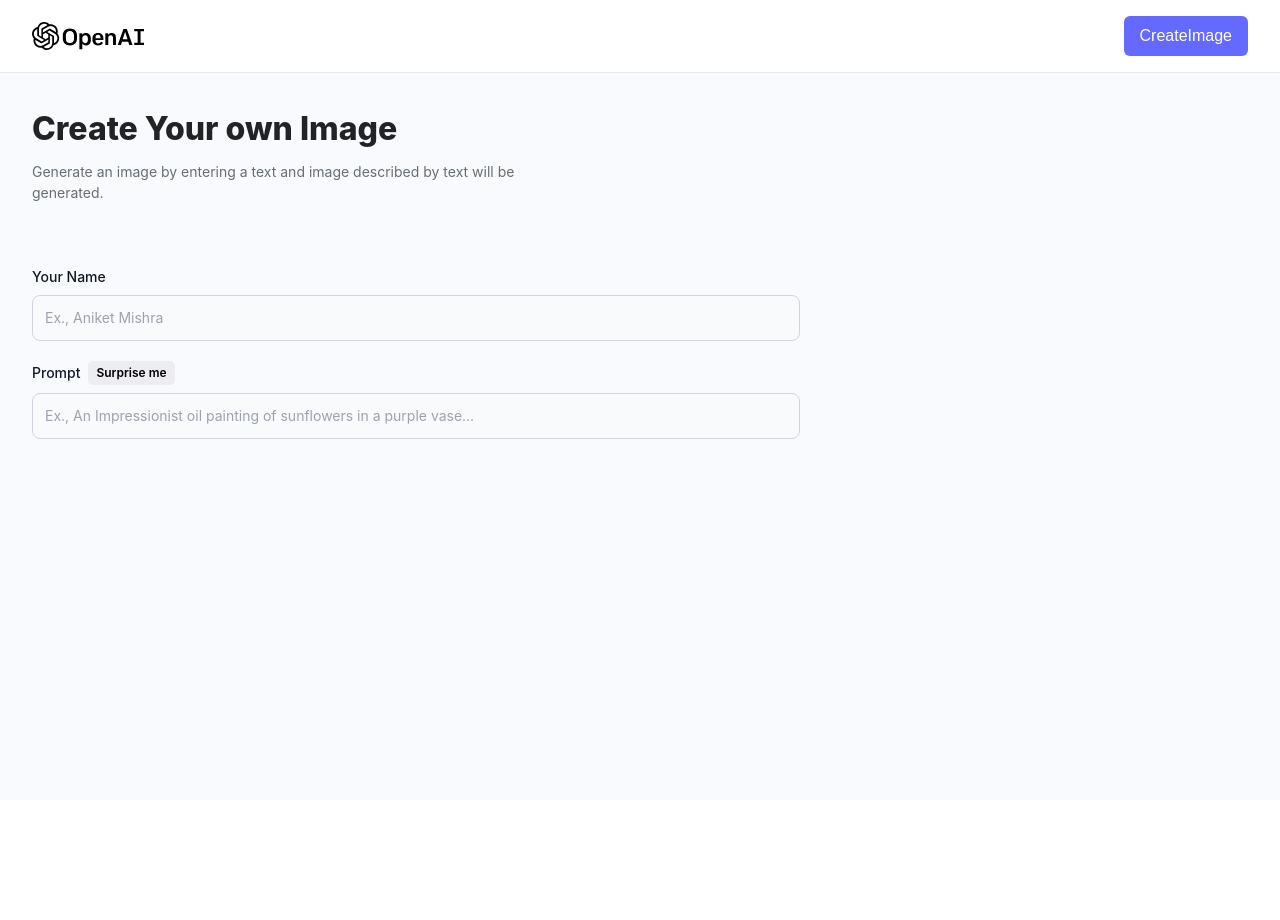
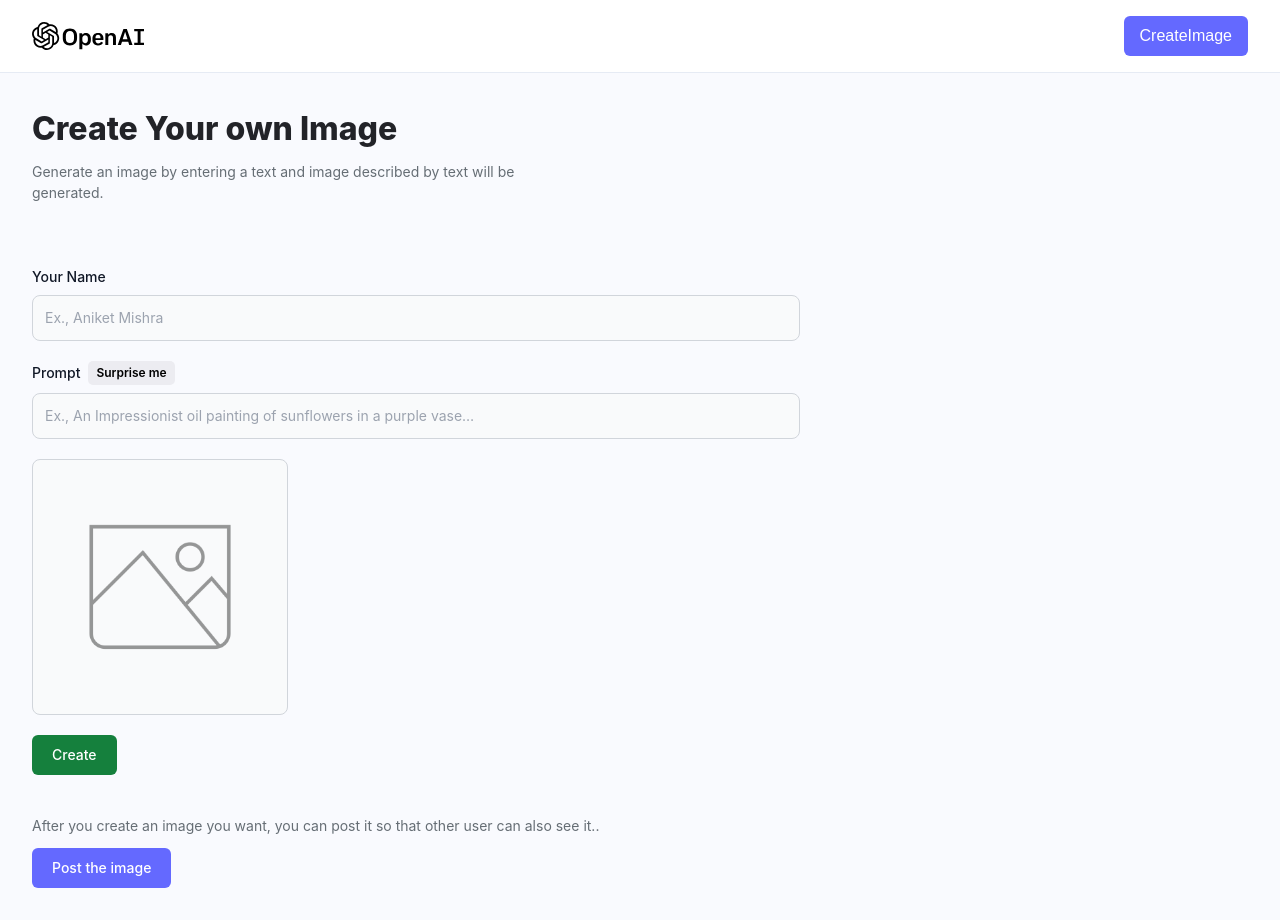
Before and after one commit to DeveshSawale/imageGenerator, a React (Vite) app in the folder client/: page /create-post in a window 1280 px wide. Before the commit the page ends 800 px from the top, so only its background shows below. Built offline with nearby package versions, Linux system fonts and the light colour scheme; a web font is replaced by a local one.

Commit message:
completed form layout

```diff
--- a/client/src/components/Form.jsx
+++ b/client/src/components/Form.jsx
@@ -1,6 +1,6 @@
 import React from 'react'
 
-const Form = ({labelName,type,name,placeholder,value,handleChange,isSurpriseMe,handleSurpriseMe,}) => (
+const Form = ({labelName,type,name,placeholder,value,handleChange,isSurpriseMe,handleSurpriseMe}) => (
   <div>
     <div className="flex items-center gap-2 mb-2">
 
@@ -29,6 +29,7 @@
       onChange={handleChange}
       required
     />
+
   </div>
 );
 
--- a/client/src/page/CreatePost.jsx
+++ b/client/src/page/CreatePost.jsx
@@ -1,18 +1,10 @@
 import React, {useState} from 'react'
 import { useNavigate } from 'react-router-dom'
 
+import { preview } from '../assets';
 import {getRandomDescription} from "../utils"
 import {Form, Loader} from "../components"
 
-const handleSubmit = () =>{
-
-}
-const handleChange = (e) =>{
-
-}
-const handleSurpriseMe = () =>{
-
-}
 
 const CreatePost = () => {
   const navigate = useNavigate();
@@ -24,6 +16,20 @@
 
   const [makingImg, setMakingImg] = useState(false)
   const [loading, setLoading] = useState(false)
+
+  const generateImage = () =>{
+
+  }
+  const handleSubmit = () =>{
+
+  }
+  const handleChange = (e) =>{
+    setForm({ ...form, [e.target.name]: e.target.value })
+  }
+  const handleSurpriseMe = () =>{
+    const randomPrompt = getRandomDescription(form.prompt);
+    setForm({ ...form, prompt: randomPrompt });
+  }
 
   return (
     <div className="max-w-7xl mx-auto">
@@ -54,8 +60,44 @@
             handleSurpriseMe={handleSurpriseMe}
           />
 
+          <div className="relative bg-gray-50 border border-gray-300 text-gray-900 text-sm rounded-lg focus:ring-blue-500 focus:border-blue-500 w-64 p-3 h-64 flex justify-center items-center">
+            {Form.image ? (
+              <img src = {form.image} alt={form.prompt} className='w-full h-full object-contain'/>
+            ) : (
+              <img src = {preview} alt='preview' className='w-9/12 h-9/12 object-contain opacity-40'/>
+            )}
+
+            {makingImg && (
+              <div className="absolute inset-0 z-0 flex justify-center items-center bg-[rgba(0,0,0,0.5)] rounded-lg">
+                <Loader />
+              </div>
+            )}
+          </div>
+
 
         </div>
+        <div className="mt-5 flex gap-5">
+          <button
+            type="button"
+            onClick={generateImage}
+            className= "text-white bg-green-700 font-medium rounded-md text-sm w-full sm:w-auto px-5 py-2.5 text-center"
+          >
+            {makingImg ? 'Creating...' : 'Create'}
+          </button>
+        </div>
+
+        <div className="mt-10">
+          <p className="mt-2 text-[#666e75] text-[14px]">After you create an image you want, you can post it so that other user can also see it..</p>
+          <button
+            type="submit"
+            className="mt-3 text-white bg-[#6469ff] font-medium rounded-md text-sm w-full sm:w-auto px-5 py-2.5 text-center"
+          >
+            {loading ? 'Posting...' : 'Post the image'}
+          </button>
+        </div>
+
+
+
       </form>
     </div>
   )
```
